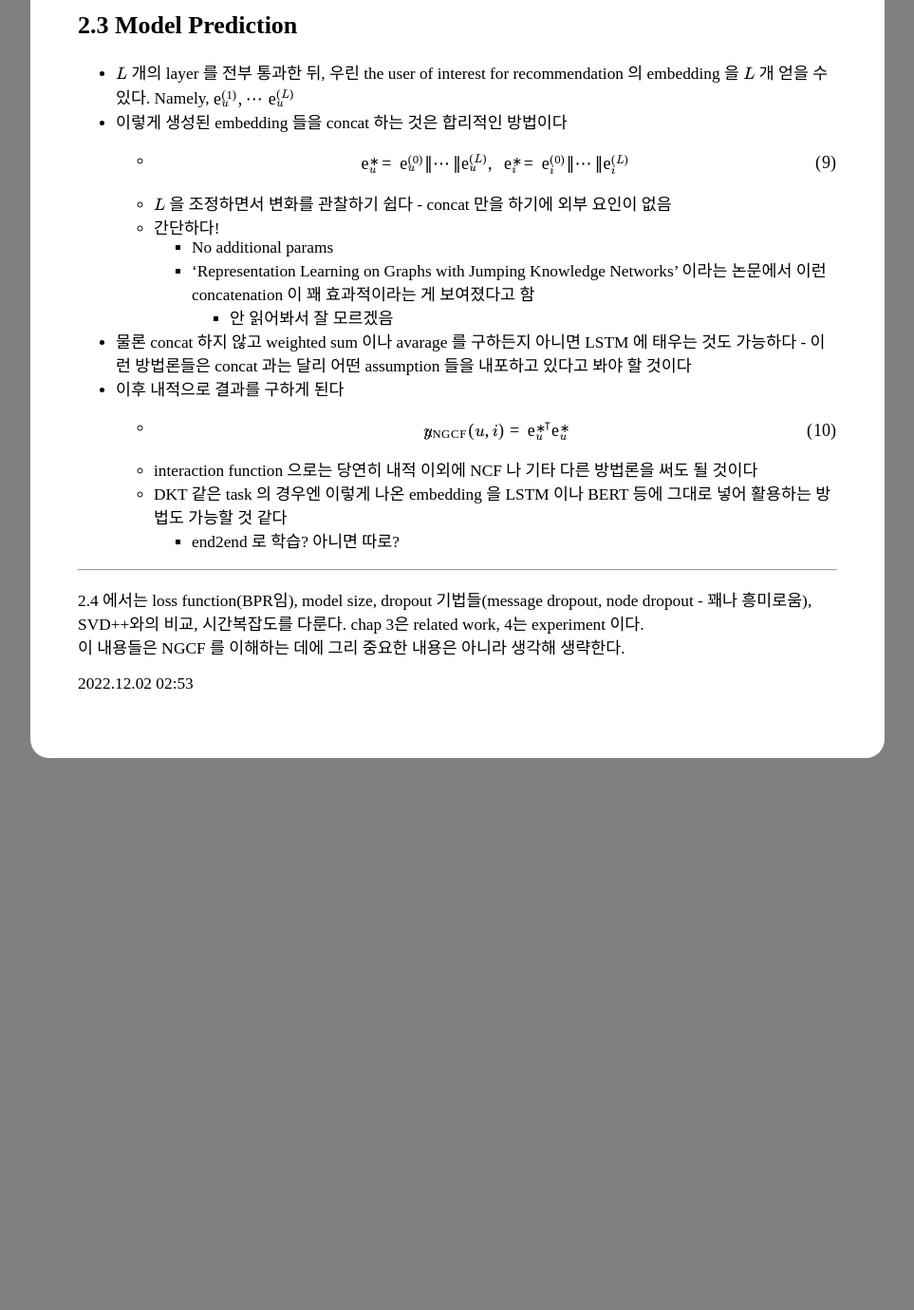
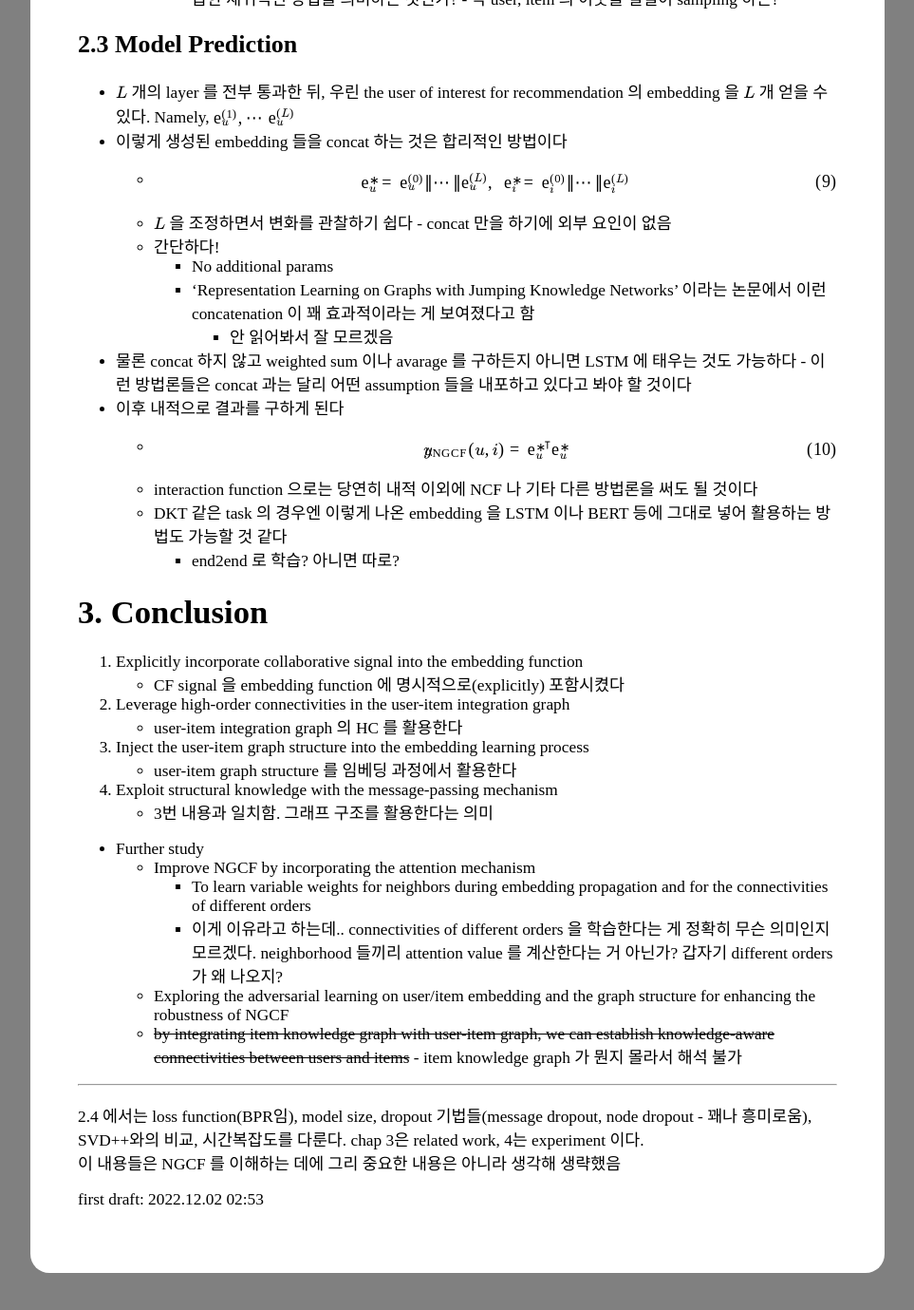
Before and after one commit to ktasha45/ktasha45.github.io, a Jekyll site: the page built from _posts/dl/2022-11-28-NGCF.md, in a window 1280 px wide and 1400 px high, scrolled down 6538 px. Shown: the top 1379 px of the window at 95% size, without its empty margins (158-1121 px from the left). Built offline with Jekyll 4.4.1, drawn with Linux system fonts in a browser that asks for light colours; some web fonts are replaced; formulas are drawn with MathJax 3; before the commit the page ends 7396 px from its top, so only the background shows below that.

Commit message:
add conclusion

```diff
--- a/_posts/dl/2022-11-28-NGCF.md
+++ b/_posts/dl/2022-11-28-NGCF.md
@@ -15,6 +15,7 @@ categories: dl
     + [2.2.1 First-Order Propagation](#221-first-order-propagation)
     + [2.2.2 High-Order Propagation](#222-high-order-propagation)
   * [2.3 Model Prediction](#23-model-prediction)
+ - [3. Conclusion](#3-conclusion)
 
 # 1. Introduction
 - Two key components in learnable CF models
@@ -166,8 +167,25 @@ $$\text e_u^{(l)} = \text{LeakyReLU}\left(\text m_{u \leftarrow u}^{(l)} + \sum_
   - DKT 같은 task 의 경우엔 이렇게 나온 embedding 을 LSTM 이나 BERT 등에 그대로 넣어 활용하는 방법도 가능할 것 같다
     - end2end 로 학습? 아니면 따로?
 
+# 3. Conclusion
+1. Explicitly incorporate collaborative signal into the embedding function
+    - CF signal 을 embedding function 에 명시적으로(explicitly) 포함시켰다
+2. Leverage high-order connectivities in the user-item integration graph
+    - user-item integration graph 의 HC 를 활용한다
+3. Inject the user-item graph structure into the embedding learning process
+    - user-item graph structure 를 임베딩 과정에서 활용한다
+4. Exploit structural knowledge with the message-passing mechanism
+    - 3번 내용과 일치함. 그래프 구조를 활용한다는 의미
+
+- Further study
+  - Improve NGCF by incorporating the attention mechanism
+    - To learn variable weights for neighbors during embedding propagation and for the connectivities of different orders
+    - 이게 이유라고 하는데.. connectivities of different orders 을 학습한다는 게 정확히 무슨 의미인지 모르겠다. neighborhood 들끼리 attention value 를 계산한다는 거 아닌가? 갑자기 different orders 가 왜 나오지?
+  - Exploring the adversarial learning on user/item embedding and the graph structure for enhancing the robustness of NGCF
+  - ~~by integrating item knowledge graph with user-item graph, we can establish knowledge-aware connectivities between users and items~~ - item knowledge graph 가 뭔지 몰라서 해석 불가
+
 ---
 2.4 에서는 loss function(BPR임), model size, dropout 기법들(message dropout, node dropout - 꽤나 흥미로움), SVD++와의 비교, 시간복잡도를 다룬다. chap 3은 related work, 4는 experiment 이다.
-이 내용들은 NGCF 를 이해하는 데에 그리 중요한 내용은 아니라 생각해 생략한다.
+이 내용들은 NGCF 를 이해하는 데에 그리 중요한 내용은 아니라 생각해 생략했음
 
-2022.12.02 02:53
+first draft: 2022.12.02 02:53
```
